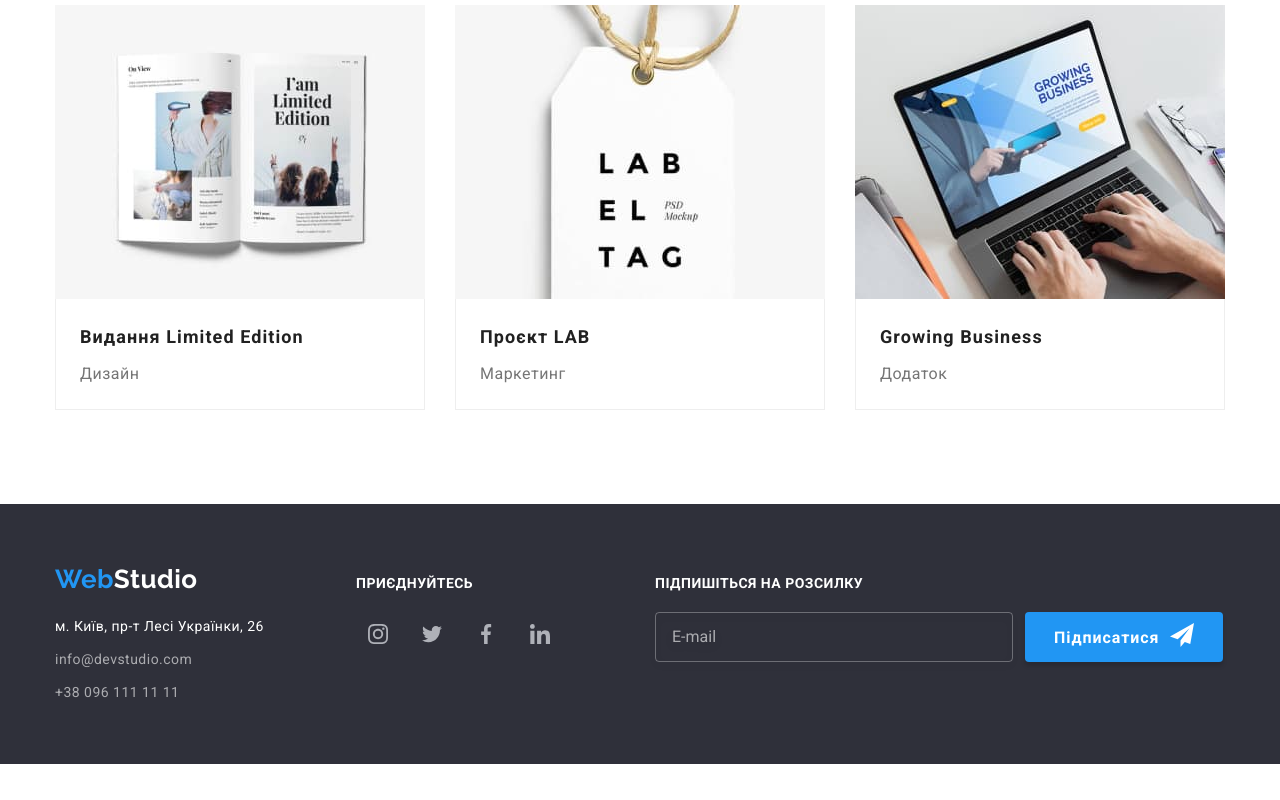
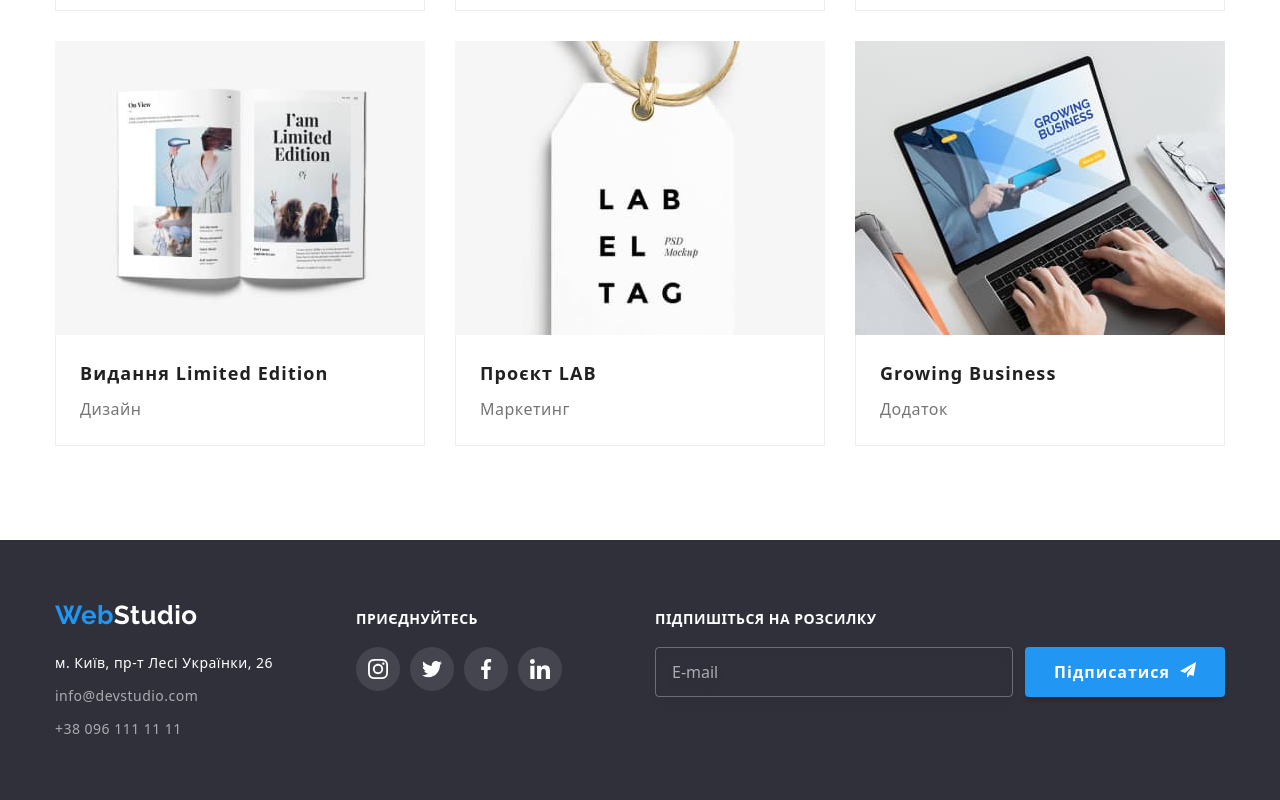
Before and after one commit to anjmar/goit-markup-hw-07, a plain HTML site: page portfolio.html in a window 1280 px wide. Shown: the part 1125-1925 px from the top of the page. Before the commit the page ends 1889 px from the top, so only its background shows below. Drawn offline with nearby package versions, Linux system fonts and the light colour scheme.

Commit message:
Додає background socials-icons

```diff
--- a/portfolio.html
+++ b/portfolio.html
@@ -10,10 +10,6 @@
     <link
       href="https://fonts.googleapis.com/css2?family=Raleway:wght@700&family=Roboto:wght@400;500;700;900&display=swap"
       rel="stylesheet"
-    />
-    <link
-      rel="stylesheet"
-      href="https://cdnjs.cloudflare.com/ajax/libs/modern-normalize/1.1.0/modern-normalize.min.css"
     />
     <link rel="stylesheet" href="./css/main.min.css" />
   </head>
--- a/sass/components/_link.scss
+++ b/sass/components/_link.scss
@@ -14,10 +14,7 @@
   &--white {
     color: var(--white-text-color);
   }
-  &--dark-bg {
-    color: var(--white-text-color);
-    background-color: rgba(255, 255, 255, 0.1);
-  }
+
   &--hover-bg:hover,
   &--hover-bg:focus {
     color: var(--white-text-color);
--- a/sass/components/_socials-icon.scss
+++ b/sass/components/_socials-icon.scss
@@ -14,6 +14,10 @@
   background-color: transparent;
   transition: background-color var(--trns-fast), color var(--trns-fast);
 }
+.link--dark-bg {
+  color: var(--white-text-color);
+  background-color: rgba(255, 255, 255, 0.1);
+}
 
 .socials-icons__icon {
   fill: currentColor;
--- a/sass/main.scss
+++ b/sass/main.scss
@@ -5,6 +5,7 @@
 
 // base
 @import './base/base';
+@import './base/normalize';
 @import './base/reset';
 @import './base/common';
 
```
Also changed, not shown: index.html (+0 -4 lines), css/main.css, css/main.min.css, 2 other files.
